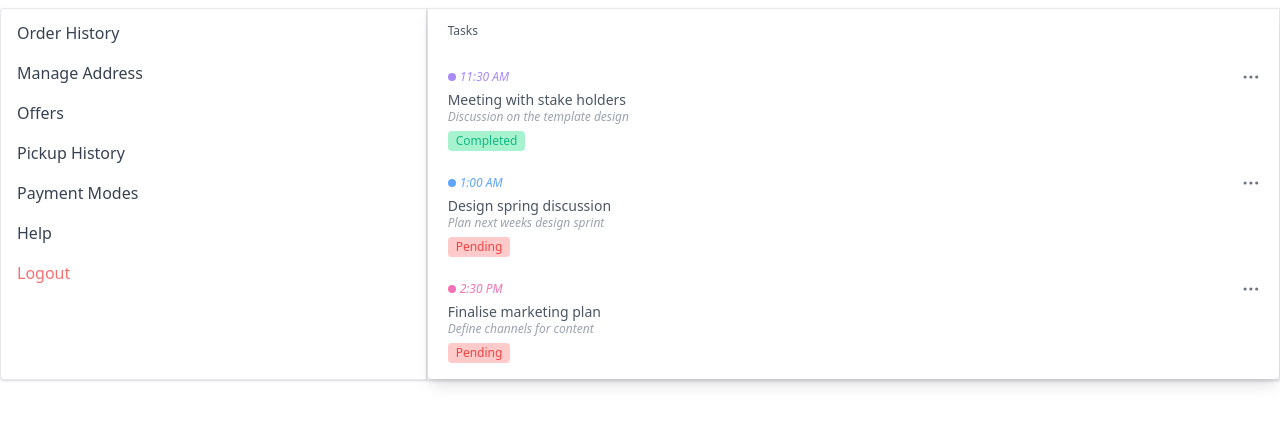
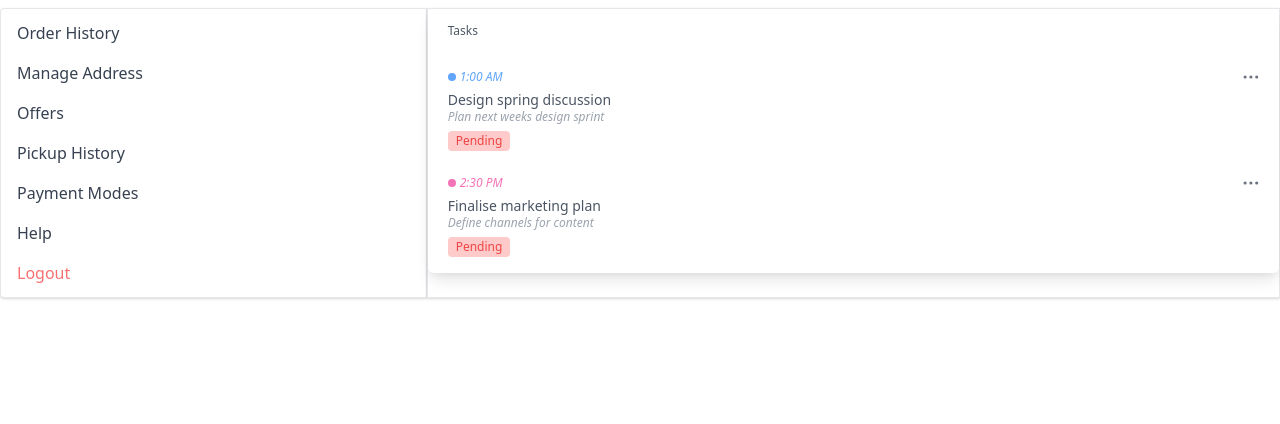
Before and after one commit to Smishra2711/yummito, an Angular app: page /profile in a window 1280 px wide. Shown: the top 424 px of the page. Built offline with nearby package versions, Linux system fonts and the light colour scheme.

Commit message:
order-history

```diff
--- a/src/app/Pages/profile/profile.component.html
+++ b/src/app/Pages/profile/profile.component.html
@@ -90,12 +90,14 @@
         <h1 class="text-lg font-bold text-gray-800 leading-5 pt-2">
           {{type}}
         </h1>
-        <div class="pt-6 relative">
+
+        <!--List element starts-->
+        <div class="pt-6 relative" *ngFor="let o of orders[0]">
           <div class="flex items-center justify-between">
             <div class="flex items-center">
               <div class="w-2 h-2 rounded-full bg-purple-400"></div>
               <span class="text-purple-400 text-xs italic font-normal pl-1"
-                >11:30 AM</span
+                >{{o.orderNo}}</span
               >
             </div>
             <div
@@ -150,7 +152,7 @@
             </div>
           </div>
           <p class="text-sm leading-none pt-2 text-gray-600">
-            Meeting with stake holders
+            {{o.address}}
           </p>
           <p class="text-xs italic pt-1 leading-3 text-gray-400">
             Discussion on the template design
@@ -163,6 +165,8 @@
             </div>
           </div>
         </div>
+        <!--List Element EEnds -->
+
         <div class="pt-6 relative">
           <div class="flex items-center justify-between">
             <div class="flex items-center">
--- a/src/app/Pages/profile/profile.component.ts
+++ b/src/app/Pages/profile/profile.component.ts
@@ -35,6 +35,7 @@ export class ProfileComponent implements OnInit {
     this.servide.authGet("order/list").subscribe(
       (res) => {
         this.orders.push(res);
+        console.log(this.orders);
       },
       (err) => {
         console.log(err);
--- a/src/app/Service/master.service.ts
+++ b/src/app/Service/master.service.ts
@@ -15,7 +15,10 @@ export class MasterService {
   }
 
   get(apiPath: string) {
-    const headers = { "content-type": "application/json" };
+    const headers = {
+      "content-type": "application/json",
+      Authorization: `Bearer ${localStorage.getItem("token")}`
+    };
     return this.http.get(this.apiServer + apiPath, { headers: headers });
   }
 
@@ -27,8 +30,7 @@ export class MasterService {
   authGet(apiPath: string) {
     const headers = {
       "content-type": "application/json",
-      Authorization:
-        "Bearer eyJhbGciOiJIUzI1NiIsInR5cCI6IkpXVCJ9.eyJpZCI6IjI3OWY3YTI1LWRiMmMtNGYzYi05OTdjLTMxYjU3YzdiMTE1ZSIsInR5cGUiOiJ1c2VyIiwiaWF0IjoxNjMxNDMyMzY0fQ.Uli6oNzplQsERvSJhn0INFUYnVg-xHA3f9o13cdpHnM"
+      Authorization: `Bearer ${localStorage.getItem("token")}`
     };
     return this.http.get(this.apiServer + apiPath, { headers: headers });
   }
```
